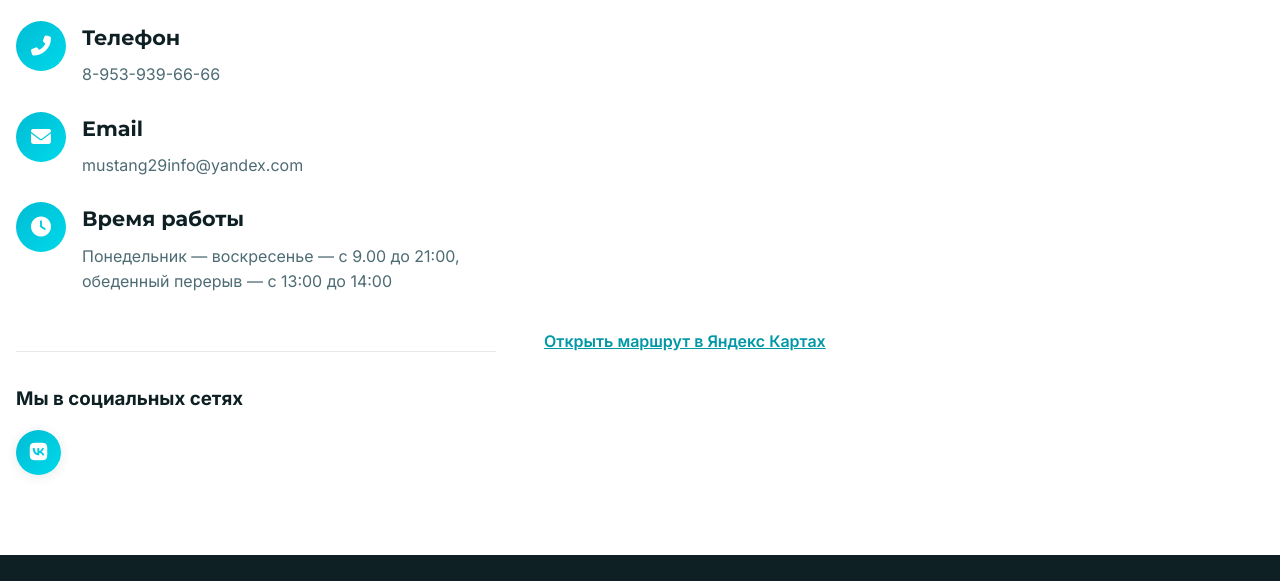
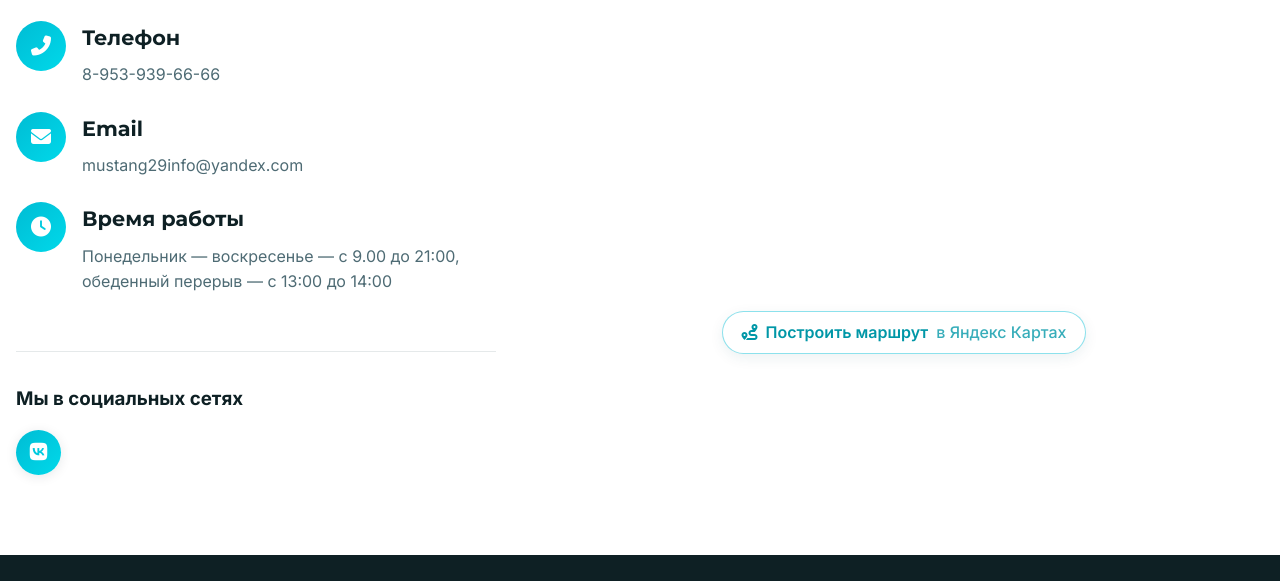
Before and after one commit to ValkoHappy/MustangDrivingSchool, a plain HTML site: page index.html in a window 1280 px wide. Shown: the part 11226-11807 px from the top of the page. Drawn offline with Linux system fonts and the light colour scheme; no server answers.

Commit message:
Style map route button

```diff
--- a/index.html
+++ b/index.html
@@ -70,7 +70,7 @@
 
   <!-- Styles - inline critical CSS for above-the-fold content -->
   <link rel="stylesheet" href="styles/main.css?v=20260908c" />
-  <link rel="stylesheet" href="styles/components.css?v=20260908d" />
+  <link rel="stylesheet" href="styles/components.css?v=20260908e" />
   <link rel="stylesheet" href="styles/gallery.css?v=20260908c" />
   <noscript>
     <style>[data-aos] { opacity: 1 !important; visibility: visible !important; transform: none !important; }</style>
@@ -1237,7 +1237,11 @@
             allowfullscreen></iframe>
           <a class="contact__map-link"
             href="https://yandex.ru/maps/?text=Архангельск%2C%20проспект%20Троицкий%2067"
-            target="_blank" rel="noopener noreferrer">Открыть маршрут в Яндекс Картах</a>
+            target="_blank" rel="noopener noreferrer">
+            <i class="fas fa-route" aria-hidden="true"></i>
+            <span>Построить маршрут</span>
+            <span class="contact__map-link-brand">в Яндекс Картах</span>
+          </a>
         </div>
       </div>
     </div>
--- a/styles/components.css
+++ b/styles/components.css
@@ -1925,11 +1925,47 @@
 }
 
 .contact__map-link {
-    display: inline-block;
-    margin-top: 0.75rem;
+    display: inline-flex;
+    align-items: center;
+    justify-content: center;
+    gap: 0.5rem;
+    align-self: center;
+    margin-top: 0.9rem;
+    padding: 0.7rem 1.15rem;
+    border: 1px solid rgba(0, 188, 212, 0.45);
+    border-radius: 999px;
+    background: var(--white);
     color: var(--primary-dark);
     font-weight: 600;
-    text-decoration: underline;
+    line-height: 1.2;
+    box-shadow: 0 4px 14px rgba(0, 80, 90, 0.08);
+    transition: color var(--t-fast) var(--ease), background-color var(--t-fast) var(--ease),
+        border-color var(--t-fast) var(--ease), box-shadow var(--t-fast) var(--ease),
+        transform var(--t-fast) var(--ease);
+}
+
+.contact__map-link:hover,
+.contact__map-link:focus-visible {
+    color: var(--white);
+    background: var(--primary);
+    border-color: var(--primary);
+    box-shadow: 0 8px 20px rgba(0, 188, 212, 0.25);
+    transform: translateY(-2px);
+}
+
+.contact__map-link:focus-visible {
+    outline: 3px solid rgba(0, 188, 212, 0.3);
+    outline-offset: 3px;
+}
+
+.contact__map-link-brand {
+    font-weight: 500;
+    opacity: 0.78;
+}
+
+.contact__map-link:hover .contact__map-link-brand,
+.contact__map-link:focus-visible .contact__map-link-brand {
+    opacity: 0.9;
 }
 
 /* Contact item links */
```
Also changed, not shown: education-info.html (+1 -1 lines), offer.html (+1 -1 lines), privacy.html (+1 -1 lines).
